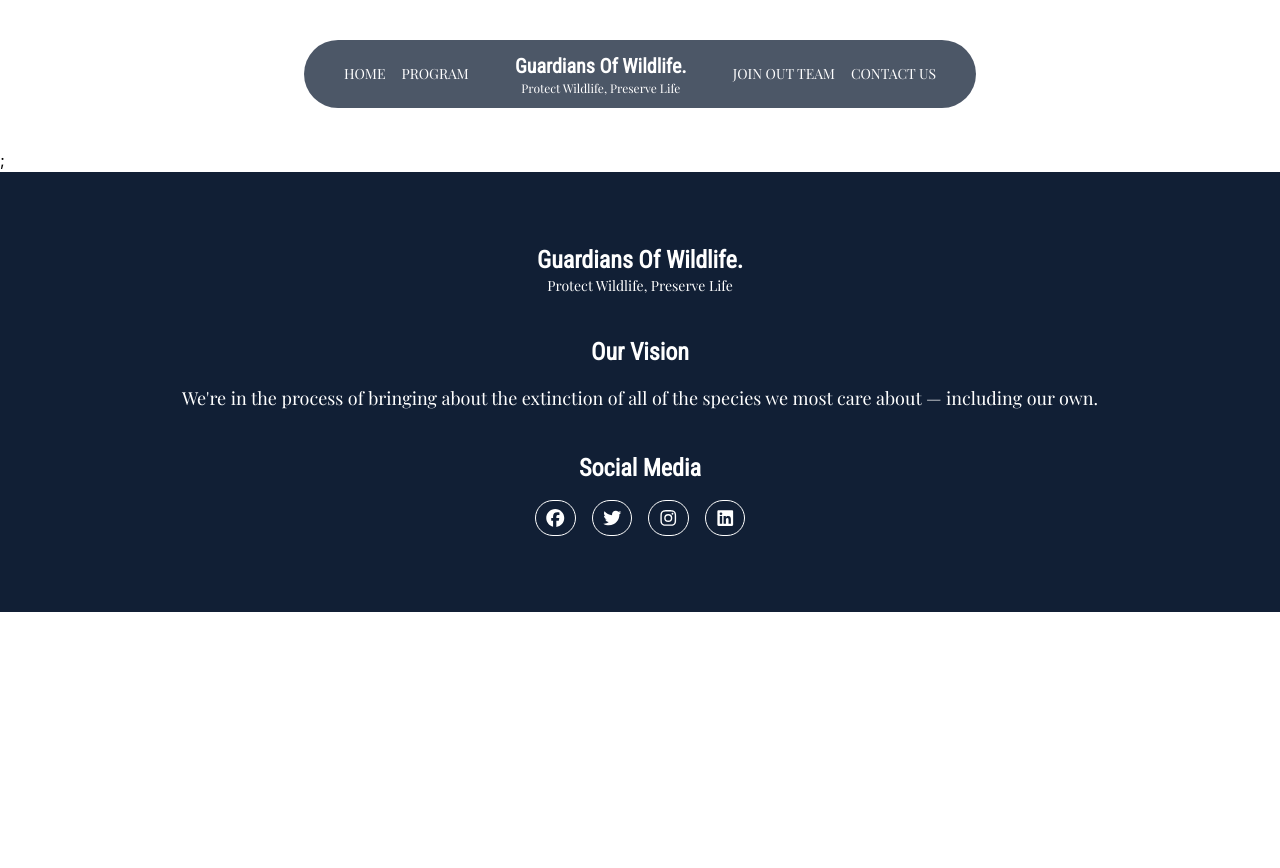
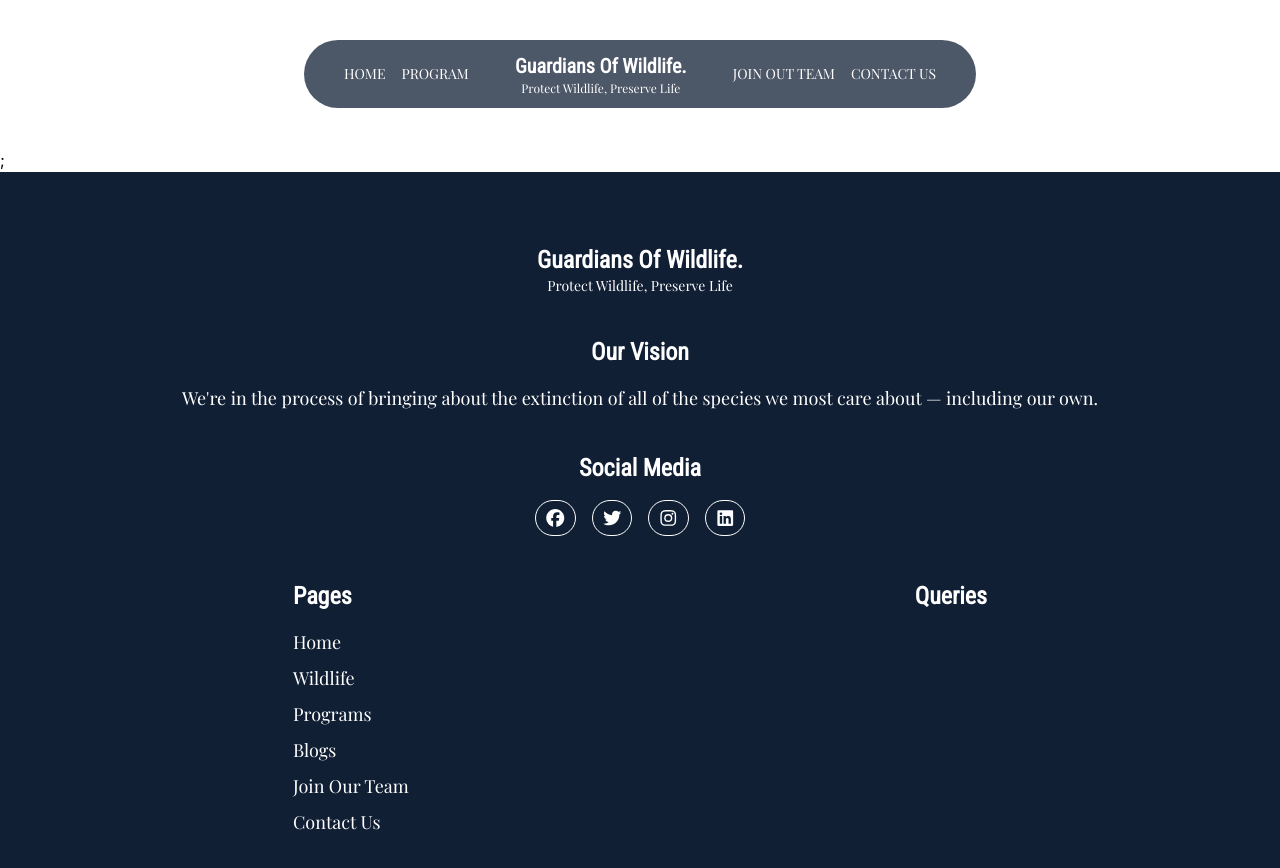
Before and after one commit to ankush0710/Guardians-of-Wildlife, a React (Vite) app: page / in a window 1280 px wide. Shown: the top 868 px of the page. Before the commit the page ends 800 px from the top, so only its background shows below. Built offline with nearby package versions, Linux system fonts and the light colour scheme.

Commit message:
pages link added

```diff
--- a/src/Components/Footer.jsx
+++ b/src/Components/Footer.jsx
@@ -6,7 +6,8 @@ const Footer = () => {
   return (
     <>
       <footer className="bg-[#111F35] min-w-screen flex flex-col justify-center gap-10 py-18">
-        {/* Website name appears in the middle  */}
+
+        {/* Website name appears in the middle section */}
         <div id="footer-logo" className="flex flex-col justify-center">
           <h1 className="font: font-heading font-semibold text-white text-2xl text-center">
             Guardians Of Wildlife.
@@ -16,7 +17,7 @@ const Footer = () => {
           </p>
         </div>
 
-        {/* quote line for the website  */}
+        {/* quote line for the website section*/}
         <div
           id="quotes"
           className="flex flex-col justify-center items-center gap-4"
@@ -62,6 +63,30 @@ const Footer = () => {
             </a>
           </div>
         </div>
+
+        {/* all pages link section  */}
+        <div id="container" className="flex justify-around px-10">
+          <div id="pages-container" className="flex flex-col gap-4 text-start">
+            <h1 className="font-heading text-2xl text-white font-semibold">
+            Pages
+          </h1>
+          <div className="text-start">
+            <ul  className="flex flex-col gap-2">
+              <Link to="/"><li className="font: font-body text-white text-lg hover:text-[#FFEDC7]">Home</li></Link>
+              <Link to="/wildlife"><li className="font: font-body text-white text-lg hover:text-[#FFEDC7]">Wildlife</li></Link>
+              <Link to="/programs"><li className="font: font-body text-white text-lg hover:text-[#FFEDC7]">Programs</li></Link>
+              <Link to="/blogs"><li className="font: font-body text-white text-lg hover:text-[#FFEDC7]">Blogs</li></Link>
+              <Link to="/join-our-team"><li className="font: font-body text-white text-lg hover:text-[#FFEDC7]">Join Our Team</li></Link>
+              <Link to="/contact-us"><li className="font: font-body text-white text-lg hover:text-[#FFEDC7]">Contact Us</li></Link>
+            </ul>
+          </div>
+          </div>
+          <div id="queries">
+             <h1 className="font-heading text-2xl text-white font-semibold">
+            Queries
+          </h1>
+          </div>
+        </div>
       </footer>
     </>
   );
```
